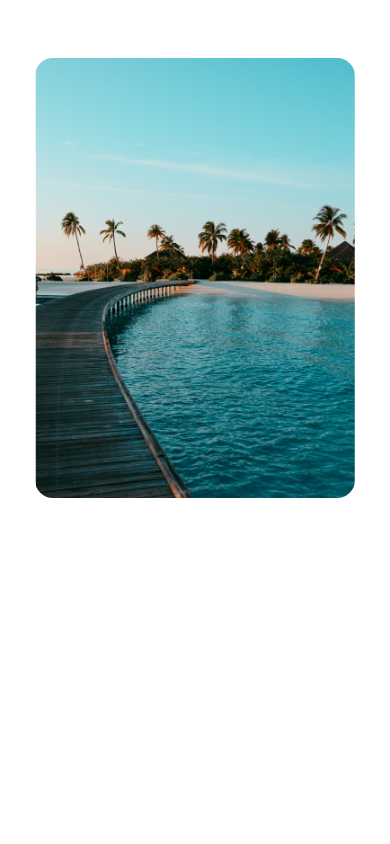
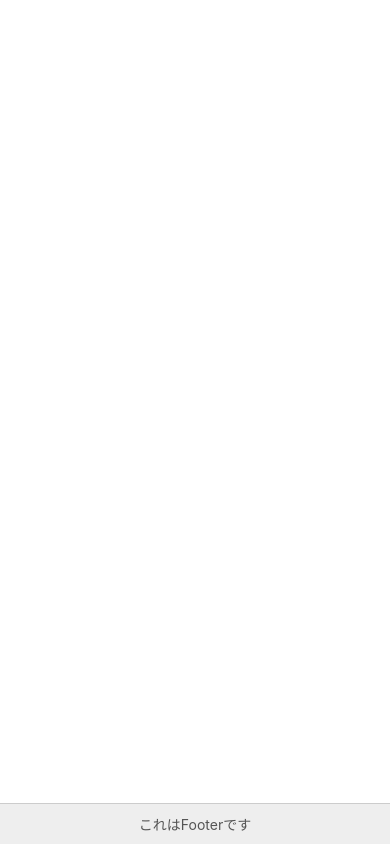
Before and after one commit to shooooooma415/painteer-ReactNative, a React Native app: screen / in a window 390 px wide. Built offline with nearby package versions, Linux system fonts and the light colour scheme.

Commit message:
feat: reactの導入

```diff
--- a/app.json
+++ b/app.json
@@ -10,11 +10,6 @@
     "newArchEnabled": true,
     "ios": {
       "supportsTablet": true
-    },
-    "splash": {
-      "image": "./src/assets/splash.png",
-      "resizeMode": "contain",
-      "backgroundColor": "#ffffff"
     },
     "android": {
       "adaptiveIcon": {
--- a/package.json
+++ b/package.json
@@ -1,7 +1,7 @@
 {
   "$schema": "https://json.schemastore.org/package.json",
   "name": "painteer-front",
-  "main": "src/screens/app.tsx",
+  "main": "./src/screens/app.tsx",
   "version": "1.0.0",
   "scripts": {
     "start": "expo start",
@@ -18,6 +18,7 @@
     "preset": "jest-expo"
   },
   "dependencies": {
+    "@babel/runtime": "^7.27.0",
     "@expo/vector-icons": "^14.0.2",
     "@react-navigation/bottom-tabs": "^7.2.0",
     "@react-navigation/native": "^7.0.14",
@@ -33,6 +34,7 @@
     "expo-symbols": "~0.2.2",
     "expo-system-ui": "~4.0.9",
     "expo-web-browser": "~14.0.2",
+    "lucide-react-native": "^0.487.0",
     "react": "18.3.1",
     "react-dom": "18.3.1",
     "react-native": "0.76.9",
@@ -47,7 +49,7 @@
   "devDependencies": {
     "@babel/core": "^7.25.2",
     "@types/jest": "^29.5.12",
-    "@types/react": "~18.3.12",
+    "@types/react": "~18.3.20",
     "@types/react-test-renderer": "^18.3.0",
     "jest": "^29.2.1",
     "jest-expo": "~52.0.6",
--- /dev/null
+++ b/src/components/Footer.tsx
@@ -0,0 +1,29 @@
+import React from 'react';
+import { View, Text, StyleSheet } from 'react-native';
+
+const Footer = () => {
+  return (
+    <View style={styles.footer}>
+      <Text style={styles.text}>これはFooterです</Text>
+    </View>
+  );
+};
+
+const styles = StyleSheet.create({
+  footer: {
+    position: 'absolute',
+    bottom: 0,
+    width: '100%',
+    backgroundColor: '#eee',
+    paddingVertical: 10,
+    alignItems: 'center',
+    borderTopWidth: 1,
+    borderColor: '#ccc',
+  },
+  text: {
+    color: '#555',
+    fontSize: 14,
+  },
+});
+
+export default Footer;
--- a/src/screens/app.tsx
+++ b/src/screens/app.tsx
@@ -1,22 +1,15 @@
 import { registerRootComponent } from "expo";
-import { StatusBar } from "expo-status-bar";
+import Footer from "../components/Footer";
+import React from "react";
 import {
   StyleSheet,
-  type ImageSourcePropType,
-  Image,
-  View,
+  View
 } from "react-native";
-
-const PlaceholderImage =
-  require("@/assets/images/background-image.png") as ImageSourcePropType;
 
 const App = () => {
   return (
     <View style={styles.container}>
-      <View style={styles.imageContainer}>
-        <Image source={PlaceholderImage} style={styles.image} />
-      </View>
-      <StatusBar style="auto" />
+      <Footer />
     </View>
   );
 };
@@ -28,15 +21,6 @@ const styles = StyleSheet.create({
     alignItems: "center",
     justifyContent: "center",
   },
-  imageContainer: {
-    flex: 1,
-    paddingTop: 58,
-  },
-  image: {
-    width: 320,
-    height: 440,
-    borderRadius: 18,
-  },
 });
 
 registerRootComponent(App);
```
Also changed, not shown: 2 other files (tests, documents, lock files or other folders).
